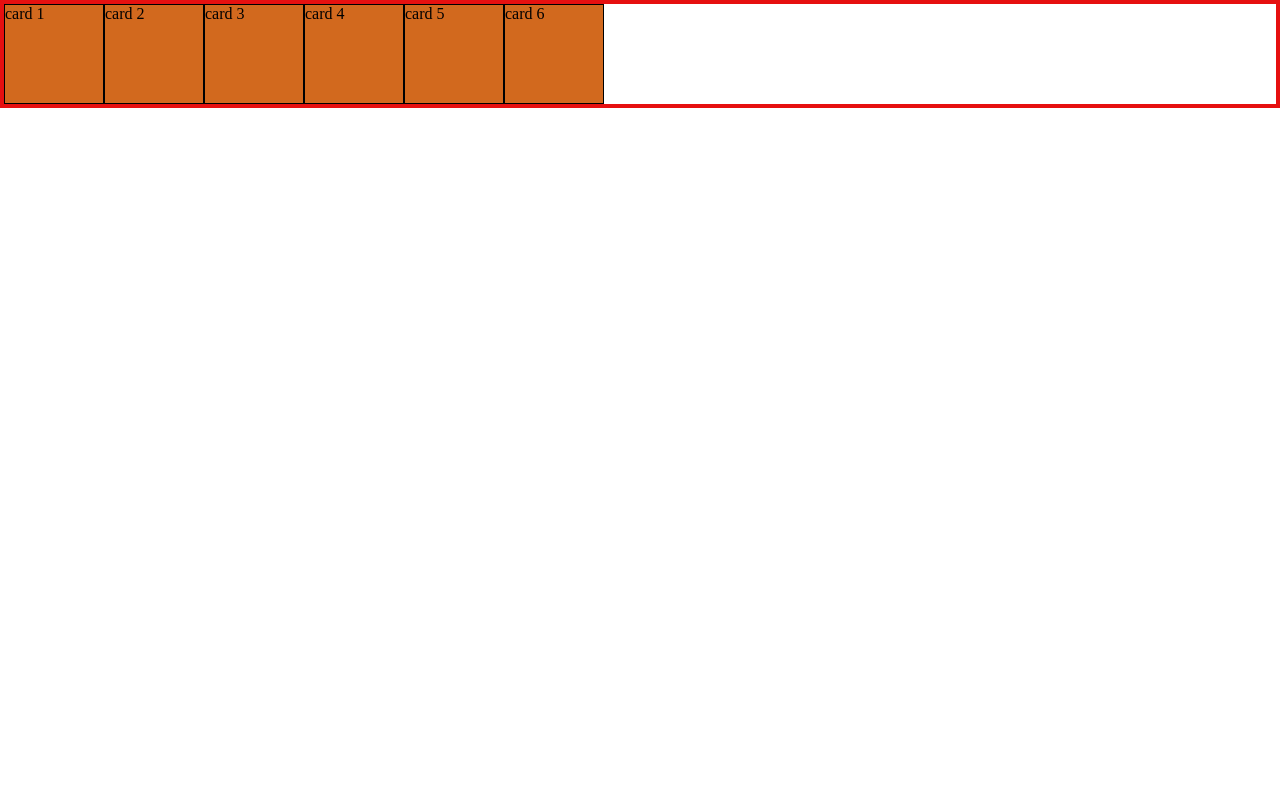
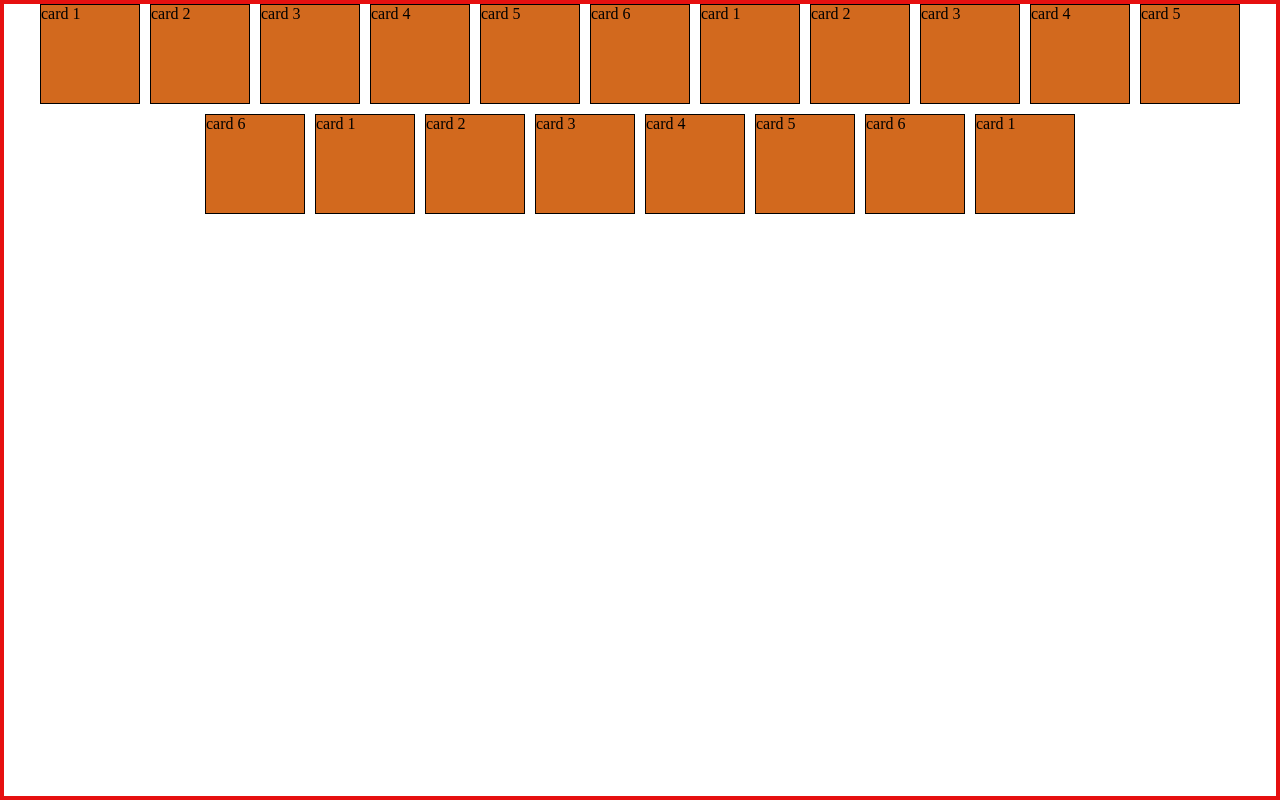
Before and after one commit to Devanshu-uu/Full_Stack_Web_Dev, a plain HTML site: page CSS/Lecture 13/index.html in a window 1280 px wide. Drawn offline with Linux system fonts and the light colour scheme.

Commit message:
Add multiple cards and refine wrapper flex layout
Added many .card elements to index.html to expand the demo content. Updated CSS for .wrapper: set height:100vh, kept display:flex/flex-direction:row, enabled flex-wrap, gap and align-content settings, and centered content via justify-content/align-items. Left previous layout attempts commented for reference. These changes make the layout wrap and distribute cards evenly for the lecture demo.

```diff
--- a/CSS/Lecture 13/index.html
+++ b/CSS/Lecture 13/index.html
@@ -14,6 +14,20 @@
         <div class="card">card 4</div>
         <div class="card">card 5</div>
         <div class="card">card 6</div>
+        <div class="card">card 1</div>
+        <div class="card">card 2</div>
+        <div class="card">card 3</div>
+        <div class="card">card 4</div>
+        <div class="card">card 5</div>
+        <div class="card">card 6</div>
+        <div class="card">card 1</div>
+        <div class="card">card 2</div>
+        <div class="card">card 3</div>
+        <div class="card">card 4</div>
+        <div class="card">card 5</div>
+        <div class="card">card 6</div>
+        <div class="card">card 1</div>
+
 
 
     </div>
--- a/CSS/Lecture 13/style.css
+++ b/CSS/Lecture 13/style.css
@@ -12,10 +12,26 @@
 
 }
 .wrapper{
+    height: 100vh;
     display: flex;
     flex-direction:row;
     border :4px solid rgb(230, 16, 16);
-    justify-content: center;
+     /* justify-content: center;
     justify-content: end;
     justify-content: start;
+    justify-content: space-around;
+    justify-content: space-evenly;  */
+    justify-content: center;
+    align-items: center;
+    /* align-items: end; */
+    /* align-items: start; */
+    gap: 10px;
+    flex-wrap: wrap;
+
+    align-content: space-evenly;
+    align-content: start;
+
+
+
+
 }
```
